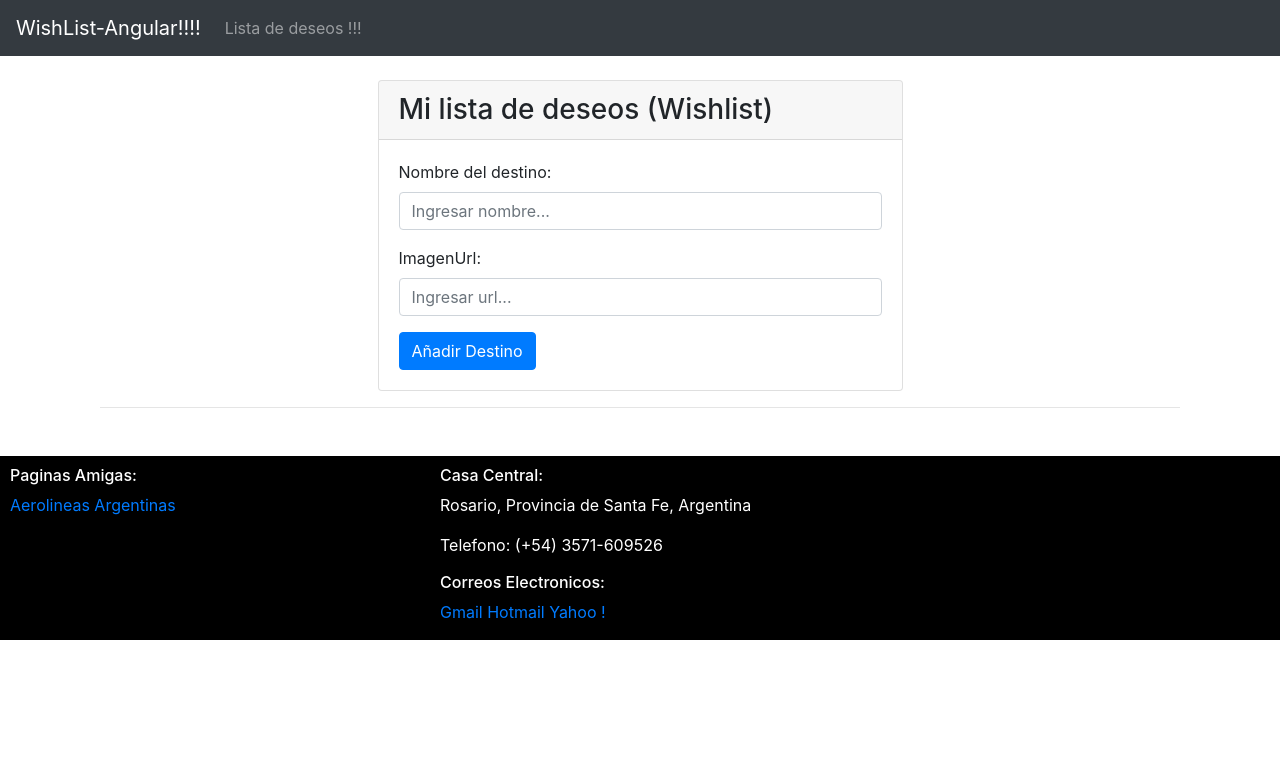
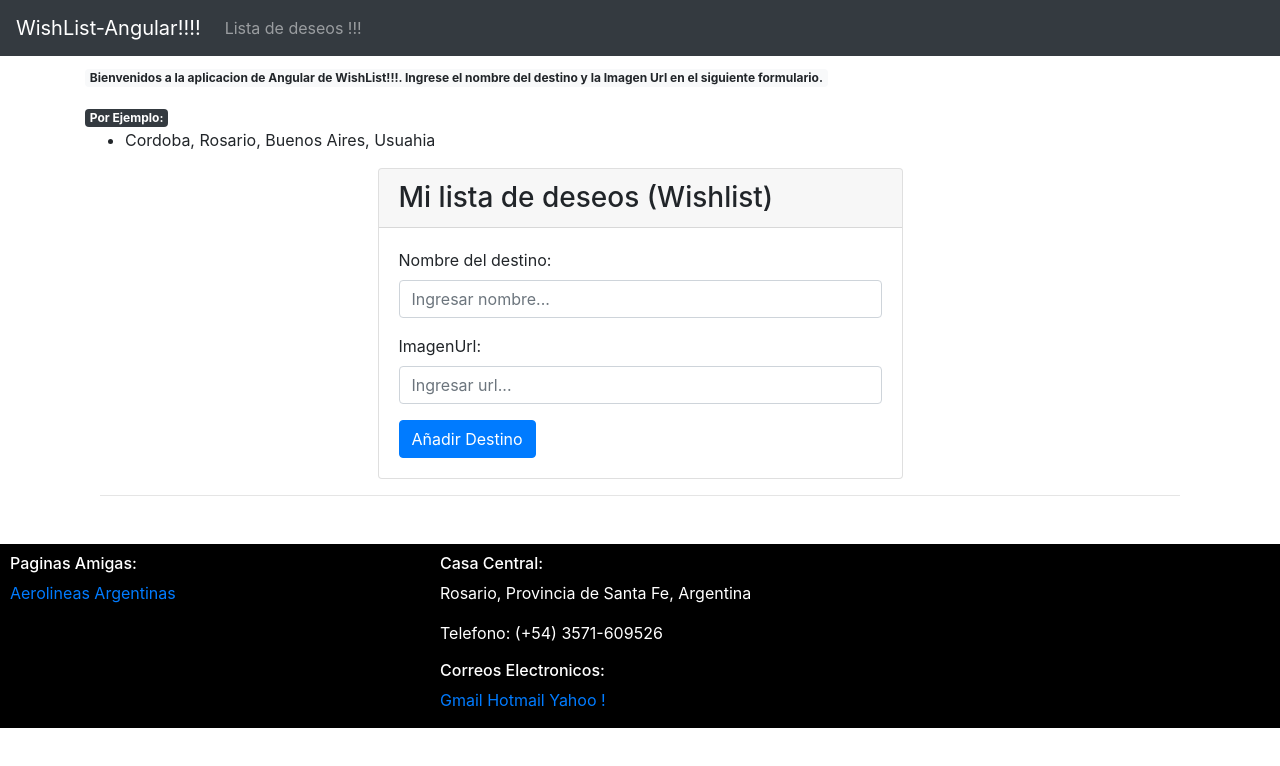
Before and after one commit to sngrisa/WishList, an Angular app: page / in a window 1280 px wide. Shown: the top 766 px of the page. Built offline with nearby package versions, Linux system fonts and the light colour scheme; a web font is replaced by a local one.

Commit message:
Version mejorada con SPA de Angular

```diff
--- a/src/app/app.component.html
+++ b/src/app/app.component.html
@@ -1,8 +1,13 @@
 <div class="container content">
   <app-navbar></app-navbar>
   <p>
+    <span class="badge badge-light">Bienvenidos a la aplicacion de Angular de WishList!!!. Ingrese el nombre del destino y la Imagen Url en el siguiente formulario. </span>
+  </p>
+  <p>
+    <span class="badge badge-dark"> Por Ejemplo:</span>
+    <app-listadeejemplo></app-listadeejemplo>
+  </p>
 
-  </p>
     <app-lista-destinos></app-lista-destinos>
 </div>
 <app-footer></app-footer>
--- a/src/app/app.module.ts
+++ b/src/app/app.module.ts
@@ -6,6 +6,7 @@ import { ListaDestinosComponent } from './lista-destinos/lista-destinos.componen
 import { NavbarComponent } from './navbar/navbar.component';
 import { FooterComponent } from './footer/footer.component';
 import { TarjetasComponent } from './tarjetas/tarjetas.component';
+import { ListadeejemploComponent } from './listadeejemplo/listadeejemplo.component';
 
 @NgModule({
   declarations: [
@@ -15,6 +16,7 @@ import { TarjetasComponent } from './tarjetas/tarjetas.component';
     NavbarComponent,
     FooterComponent,
     TarjetasComponent,
+    ListadeejemploComponent,
   ],
   imports: [
     BrowserModule
--- /dev/null
+++ b/src/app/listadeejemplo/listadeejemplo.component.html
@@ -0,0 +1,3 @@
+<ul>
+    <li>{{ciudades}}</li>
+</ul>
--- /dev/null
+++ b/src/app/listadeejemplo/listadeejemplo.component.ts
@@ -0,0 +1,14 @@
+import { Component, OnInit, Input } from '@angular/core';
+
+@Component({
+  selector: 'app-listadeejemplo',
+  templateUrl: './listadeejemplo.component.html',
+  styleUrls: ['./listadeejemplo.component.css']
+})
+export class ListadeejemploComponent implements OnInit {
+  ciudades = ['Cordoba',' Rosario',' Buenos Aires',' Usuahia'];
+  constructor() { }
+  ngOnInit(){
+  }
+
+}
```
Also changed, not shown: src/app/listadeejemplo/listadeejemplo.component.css (added), 1 other file (tests, documents, lock files or other folders).
